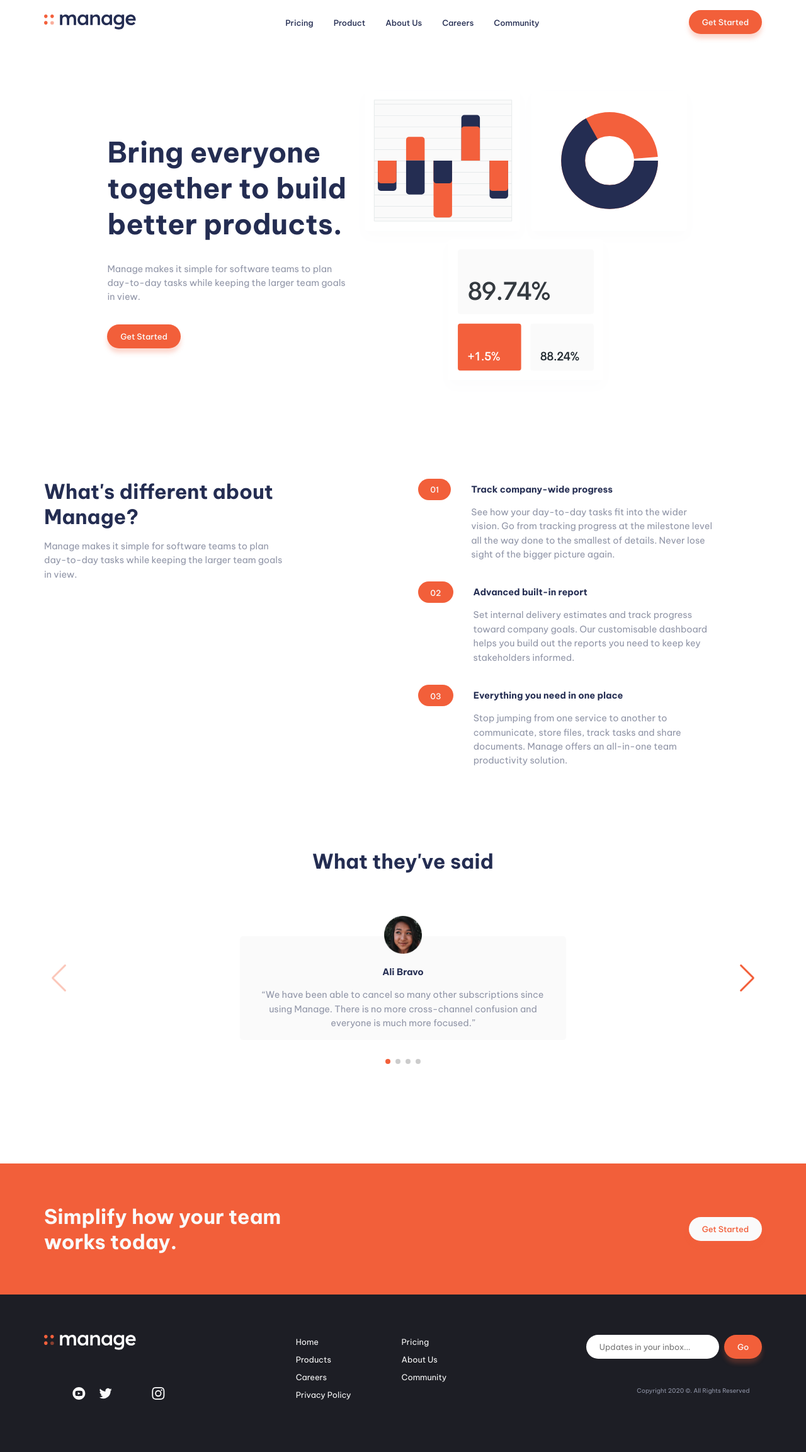
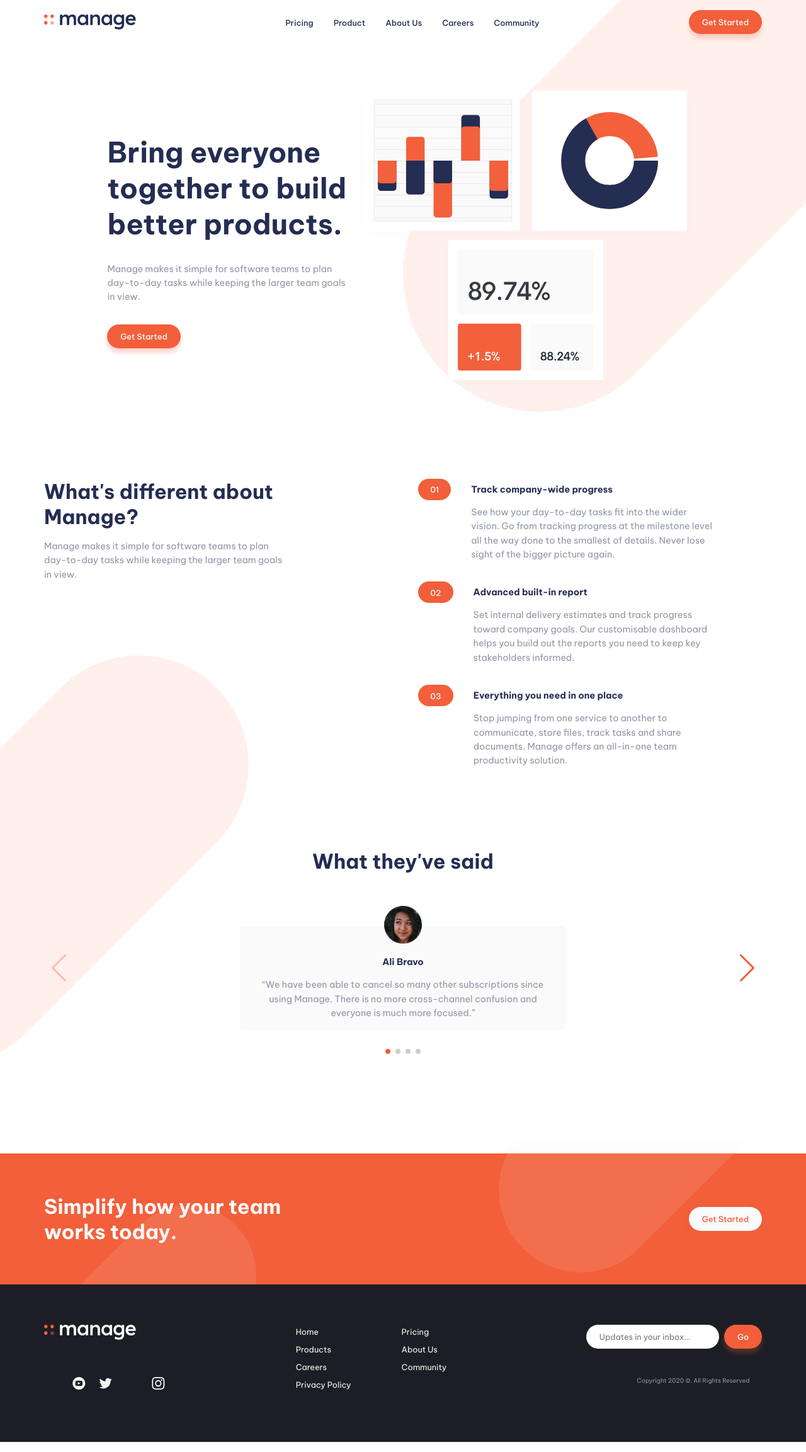
Before and after one commit to abdulrehmandev/manage-landing-page, a website built with Vite: page index.html in a window 1280 px wide. Shown: the whole page at 63% size. Built offline with nearby package versions, Linux system fonts and the light colour scheme; files whose address does not match are found by name.

Commit message:
Add Background Shapes and Updates

```diff
--- a/style.css
+++ b/style.css
@@ -1,5 +1,6 @@
-
-/* Variables */
+/*
+  Variables
+*/
 
 :root {
   --font-family: 'Be Vietnam Pro', sans-serif;
@@ -28,7 +29,9 @@
   --padding-block: 4rem;
 }
 
-/* Reset */
+/*
+  Reset
+*/
 
 *,
 *::before,
@@ -64,7 +67,9 @@ button {
   font: inherit;
 }
 
-/* Utilities */
+/*
+  Utilities
+*/
 
 .flow > *:where(:not(:first-child)) {
   margin-top: var(--flow-margin, 1.5rem);
@@ -77,6 +82,12 @@ button {
 
 .padding-block {
   padding-block: var(--padding-block);
+}
+
+@media (max-width: 564px) {
+  .padding-block {
+    --padding-block: 3rem;
+  }
 }
 
 .heading-primary{
@@ -132,14 +143,14 @@ button {
   color: var(--clr-text-white);
 }
 
-.btn-primary:hover,
-.btn-secondary:hover {
-  opacity: 0.7;
-}
-
 .btn-secondary {
   background: var(--clr-text-white);
   color: var(--clr-pri-accent);
+}
+
+.btn-primary:hover,
+.btn-secondary:hover {
+  opacity: 0.8;
 }
 
 .list {
@@ -147,7 +158,11 @@ button {
   padding: 0;
 }
 
-/* Componenets */
+/*
+  Componenets
+*/
+
+/* header */
 
 .primary-header-wrapper {
   display: flex;
@@ -221,12 +236,26 @@ button {
   }
 }
 
-/* Hero */
+/* hero */
 
 .hero-wrapper {
   display: flex;
   align-items: center;
   justify-content: center;
+}
+
+.hero-wrapper::before {
+  content: '';
+  display: block;
+  position: absolute;
+  top: -10rem;
+  right: 0;
+  z-index: -1;
+  background-image: url(./images/bg-tablet-pattern.svg);
+  background-repeat: no-repeat;
+  zoom: 100%;
+  width: 50%;
+  height: 150%;
 }
 
 .hero-wrapper .flow {
@@ -265,6 +294,9 @@ button {
 }
 
 @media (max-width: 564px) {
+  .hero-wrapper::before {
+    width: 90%;
+  }
   .hero-body .text {
     width: 80%;
   }
@@ -274,12 +306,16 @@ button {
   }
 }
 
-/* different */
+/* sales-points */
+
+.sales-point-section {
+}
 
 .sales-point-wrapper {
   display: grid;
   grid-template-columns: 1fr 1fr;
   gap: 3rem;
+  overflow-x: hidden;
 }
 
 .sales-point-wrapper .flow {
@@ -289,6 +325,33 @@ button {
 
 .sales-point-main-body {
   width: 70%;
+}
+
+.sales-point-wrapper::before {
+  content: '';
+  display: block;
+  position: absolute;
+  z-index: -1;
+  top: 130%;
+  left: -20rem;
+  background-image: url(./images/bg-tablet-pattern.svg);
+  background-repeat: no-repeat;
+  zoom: 80%;
+  width: 80%;
+  height: 150%;
+}
+
+@media (max-width: 992px) {
+  .sales-point-wrapper::before {
+    top: 160%;
+    width: 100%;
+  }
+}
+
+@media (max-width: 796px) {
+  .sales-point-wrapper::before {
+    display: none;
+  }
 }
 
 .numbered-list {
@@ -342,7 +405,6 @@ button {
   }
 }
 
-
 @media (max-width: 564px) {
 
   .list-item {
@@ -370,11 +432,11 @@ button {
   }
 }
 
+
 /* slider */
 
 .reviews-section .heading-secondary {
   text-align: center;
-  margin-bottom: 1rem;
 }
 
 .swiper {
@@ -430,7 +492,6 @@ button {
   }
 }
 
-
 /* cta */
 
 .cta {
@@ -439,14 +500,46 @@ button {
   position: relative;
 }
 
-/* .cta::before {
+.cta::before {
   content: '';
   position: absolute;
-  top: 0;
-  width: 400px;
-  height: 400px;
-  background-image: url(./images/bg-simplify-section-desktop.svg);
-} */
+  bottom: 0;
+  width: 100%;
+  height: 60%;
+  zoom: 50%;
+  opacity: 0.1;
+  background-image: url(./images/bg-tablet-pattern.svg);
+  background-repeat: no-repeat;
+
+}
+
+.cta::after {
+  content: '';
+  position: absolute;
+  top: -2rem;
+  right: 0%;
+  zoom: 60%;
+  width: 100%;
+  height: 100%;
+  opacity: 0.1;
+  background-image: url(./images/bg-tablet-pattern.svg);
+  background-repeat: no-repeat;
+  rotate: 180deg;
+}
+
+@media (max-width: 992px) {
+  .cta::after {
+    display: none;
+  }
+}
+
+@media (max-width: 564px) {
+  .cta::before {
+    left: -50%;
+    width: 150%;
+    height: 80%;
+  }
+}
 
 .cta-wrapper {
   display: flex;
@@ -457,6 +550,10 @@ button {
 .cta-wrapper .heading-secondary {
   color: var(--clr-text-white);
   width: 40%;
+}
+
+.cta-wrapper .btn-secondary {
+  z-index: 1;
 }
 
 @media (max-width: 992px) {
```
Also changed, not shown: main.js (+0 -9 lines), images/favicon-32x32.png (deleted).
